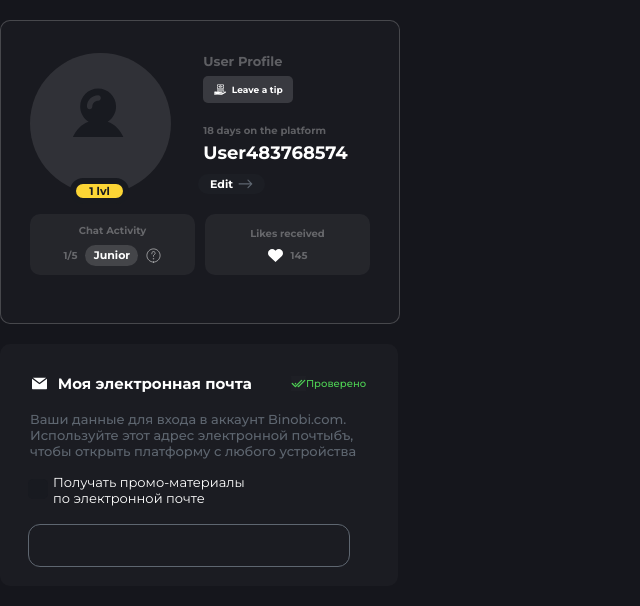
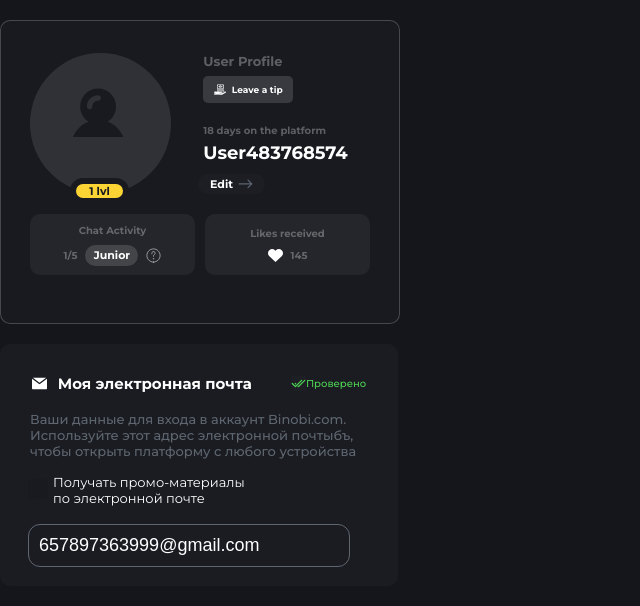
Before and after one commit to dmitro3/casino, a Next.js app: page /account/components/ProfileInfo/ProfileInfo in a window 1280 px wide. Shown: the top 606 px of the page, without its empty margins (0-640 px from the left). Built offline with nearby package versions, Linux system fonts and the light colour scheme.

Commit message:
fix input

```diff
--- a/src/components/Input/Input.tsx
+++ b/src/components/Input/Input.tsx
@@ -8,15 +8,27 @@ type Props = {
   icon: React.ReactNode;
   customStyles?: any;
   password?: boolean;
+  value?: string;
+  disabled?: boolean;
 };
 
-const Input: FC<Props> = ({ placeholder, icon, customStyles, password }) => {
+const Input: FC<Props> = ({
+  placeholder,
+  icon,
+  customStyles,
+  password,
+  value,
+  disabled,
+}) => {
   return (
     <div className={styles.inputContainer}>
       <div className={styles.inputIcon}>{icon}</div>
       <input
         placeholder={placeholder}
         className={`${styles.rootInput} ${customStyles}`}
+        value={value}
+        disabled={disabled}
+        /* {{disabled} && disabled} */
       />
       <div className={styles.inputIconRight}>
         {password && <PasswordAyes />}
--- a/src/pages/account/components/ProfileInfo/ProfileInfo.module.scss
+++ b/src/pages/account/components/ProfileInfo/ProfileInfo.module.scss
@@ -196,3 +196,7 @@
         margin-top: -5px;
     }
 }
+
+.input {
+    text-indent: 0;
+}
--- a/src/pages/account/components/ProfileInfo/ProfileInfo.tsx
+++ b/src/pages/account/components/ProfileInfo/ProfileInfo.tsx
@@ -88,7 +88,13 @@ const ProfileInfo = () => {
                   }
                 />
               </div>
-              <Input />
+              <Input
+                placeholder=""
+                icon
+                disabled
+                value="657897363999@gmail.com"
+                customStyles={styles.input}
+              />
             </div>
           }
         />
```
